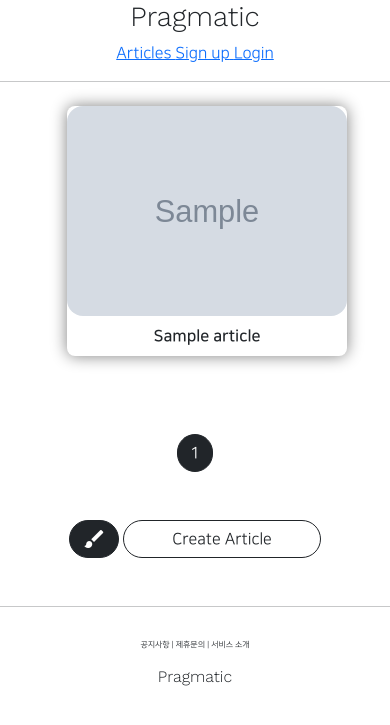
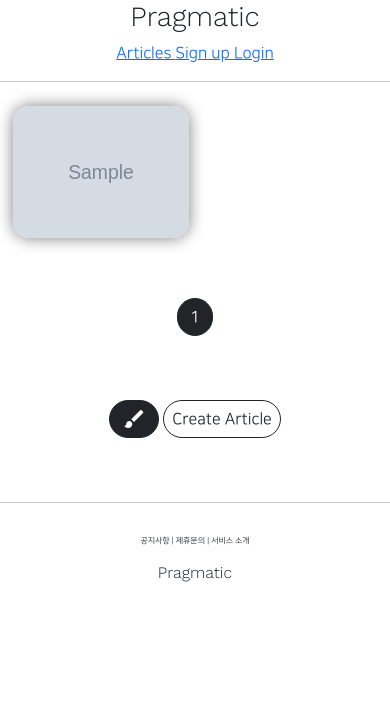
Before and after one commit to gandi0330/DjangoProject, a Django app: page /articles/list/ in a window 390 px wide. Shown: the top 725 px of the page. Run offline with Django 3.2, Linux system fonts and the light colour scheme; tables that the repository leaves empty hold one stand-in row (values such as "Sample post"); grey boxes marked "Sample" are stand-in pictures; some libraries are stand-ins or nearby versions.

Commit message:
20210817 django mobile responsible layout

```diff
--- a/DjangoProject/settings.py
+++ b/DjangoProject/settings.py
@@ -37,7 +37,7 @@ SECRET_KEY = env('SECRET_KEY')
 # SECURITY WARNING: don't run with debug turned on in production!
 DEBUG = True
 
-ALLOWED_HOSTS = []
+ALLOWED_HOSTS = ['*']
 
 
 # Application definition
--- a/articleapp/templates/articleapp/list.html
+++ b/articleapp/templates/articleapp/list.html
@@ -4,12 +4,20 @@
 {% block content %}
 
   <style>
+
+    .container{
+      padding: 0;
+      margin: 0, auto;
+    }
+
+
     .container div {
-      width: 280px;
+      width:45%;
+      max-width: 200px;
       display: flex;
       justify-content: center;
       align-items: center;
-      border-radius: 8px;
+      border-radius: 1rem;
       flex-direction:column;
       box-shadow: 0 0 1rem grey;
     }
@@ -29,7 +37,6 @@
         <a href="{% url 'articleapp:detail' pk=article.pk %}">
           <img src="{{ article.image.url}}" alt="">
         </a>
-        <span class="my-2 NNS_B">{{article.title}}</span>
       </div>
 
     {% endfor %}
@@ -47,7 +54,7 @@
       brush
     </a>
     <a  href="{% url 'articleapp:create' %}"
-      class="btn btn-outline-dark rounded-pill px-5">
+      class="btn btn-outline-dark rounded-pill px-2 mt-3 mb-3">
       Create Article
     </a>
   </div>
--- a/articleapp/views.py
+++ b/articleapp/views.py
@@ -60,4 +60,4 @@ class ArticleListView(ListView):
     model = Article
     context_object_name = 'article_list'
     template_name = 'articleapp/list.html'
-    paginate_by = 1
+    paginate_by = 3
--- a/static/base.css
+++ b/static/base.css
@@ -42,3 +42,9 @@
 .NNS_B{
     font-family: "NanumSquareB", cursive;
 }
+
+@media screen and (max-width:500px){
+    html{
+        font-size 13px;
+    }
+}
--- a/static/js/magicgrid.js
+++ b/static/js/magicgrid.js
@@ -280,7 +280,7 @@ MagicGrid.prototype.listen = function listen () {
 let magicGrid = new MagicGrid({
   container: '.container',
   animate: true,
-  gutter: 30,
+  gutter: 12,
   static: true,
   useMin: true
 });
--- a/templates/head.html
+++ b/templates/head.html
@@ -2,6 +2,7 @@
 
 <head>
     <meta charset="UTF-8">
+    <meta name="viewport" content="width=device-with, initial-scale=1, shrink-to-fit=no">
     <title>Title</title>
 
     <!-- BOOTSTRAP LINK -->
```
Also changed, not shown: media/article/hypothesis.png (added), media/article/다운로드.jpg (added).
